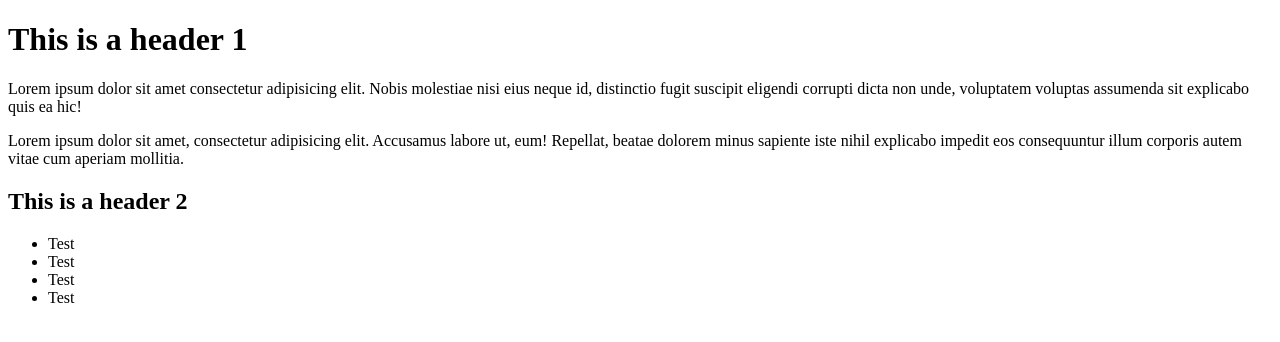
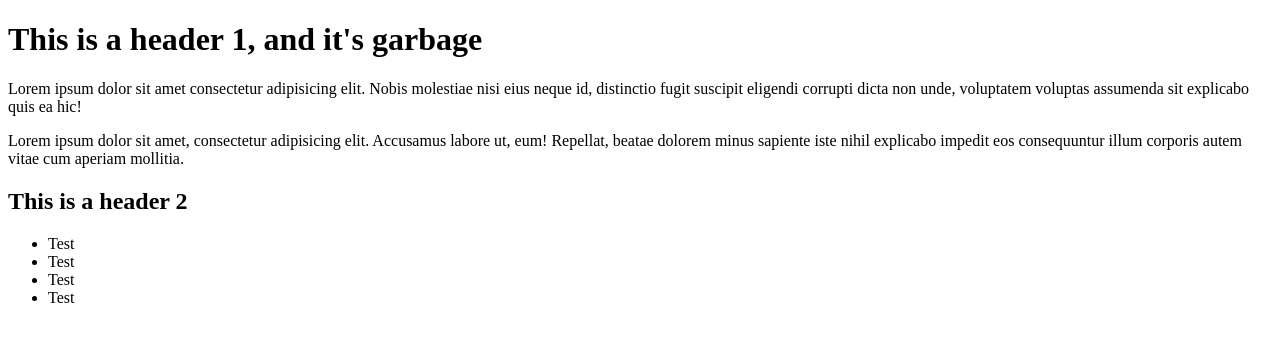
Before and after one commit to bahma2018/bahma2018.github.io, a plain HTML site: page index.html in a window 1280 px wide. Drawn offline with Linux system fonts and the light colour scheme.

Commit message:
added some text to the first header

```diff
--- a/index.html
+++ b/index.html
@@ -14,7 +14,7 @@
 
   <body>
 
-  <h1>This is a header 1</h1>
+  <h1>This is a header 1, and it's garbage</h1>
    <p>Lorem ipsum dolor sit amet consectetur adipisicing elit. Nobis molestiae nisi eius neque id, distinctio fugit suscipit eligendi corrupti dicta non unde, voluptatem voluptas assumenda sit explicabo quis ea hic!</p>
   <p>Lorem ipsum dolor sit amet, consectetur adipisicing elit. Accusamus labore ut, eum! Repellat, beatae dolorem minus sapiente iste nihil explicabo impedit eos consequuntur illum corporis autem vitae cum aperiam mollitia.</p>
 
```
